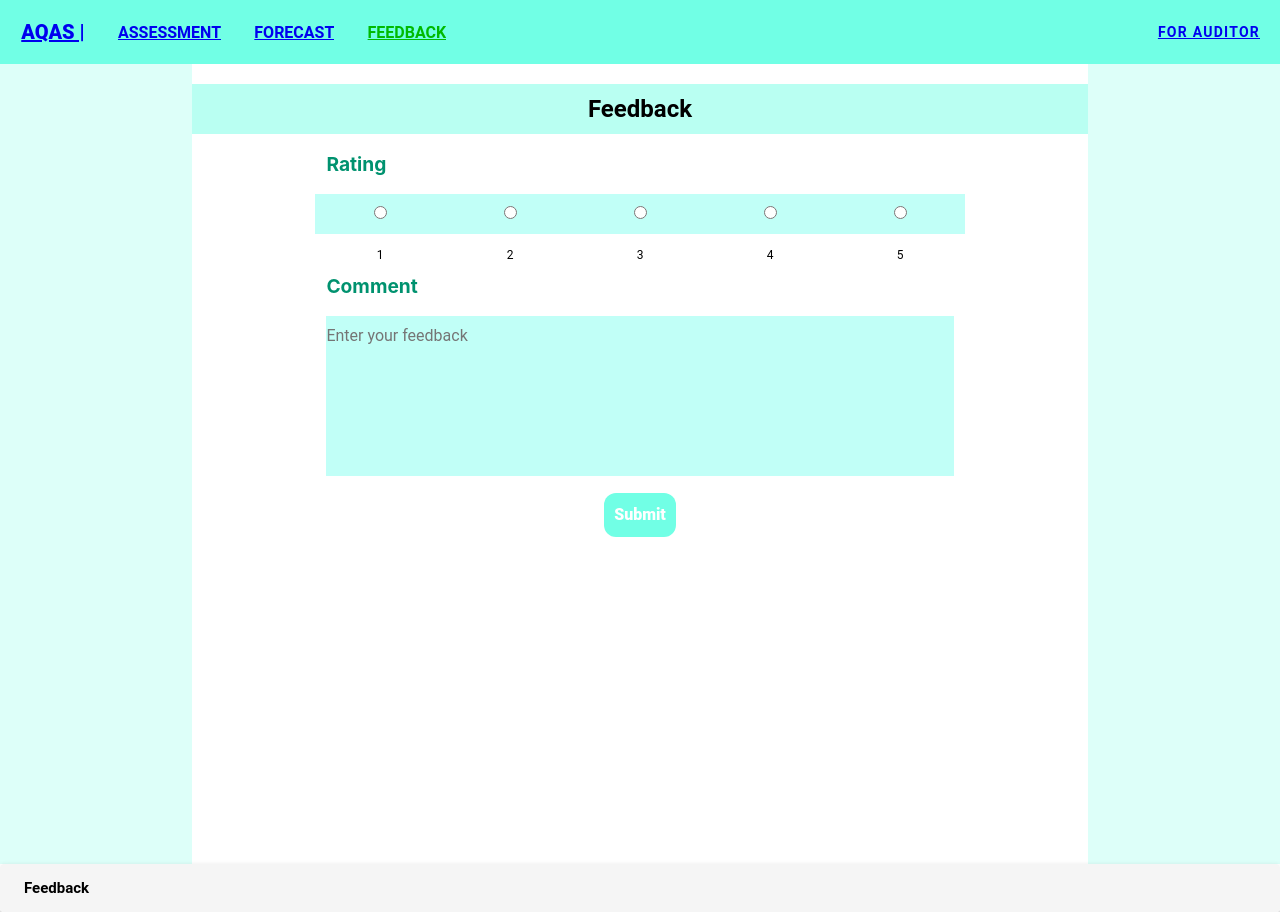
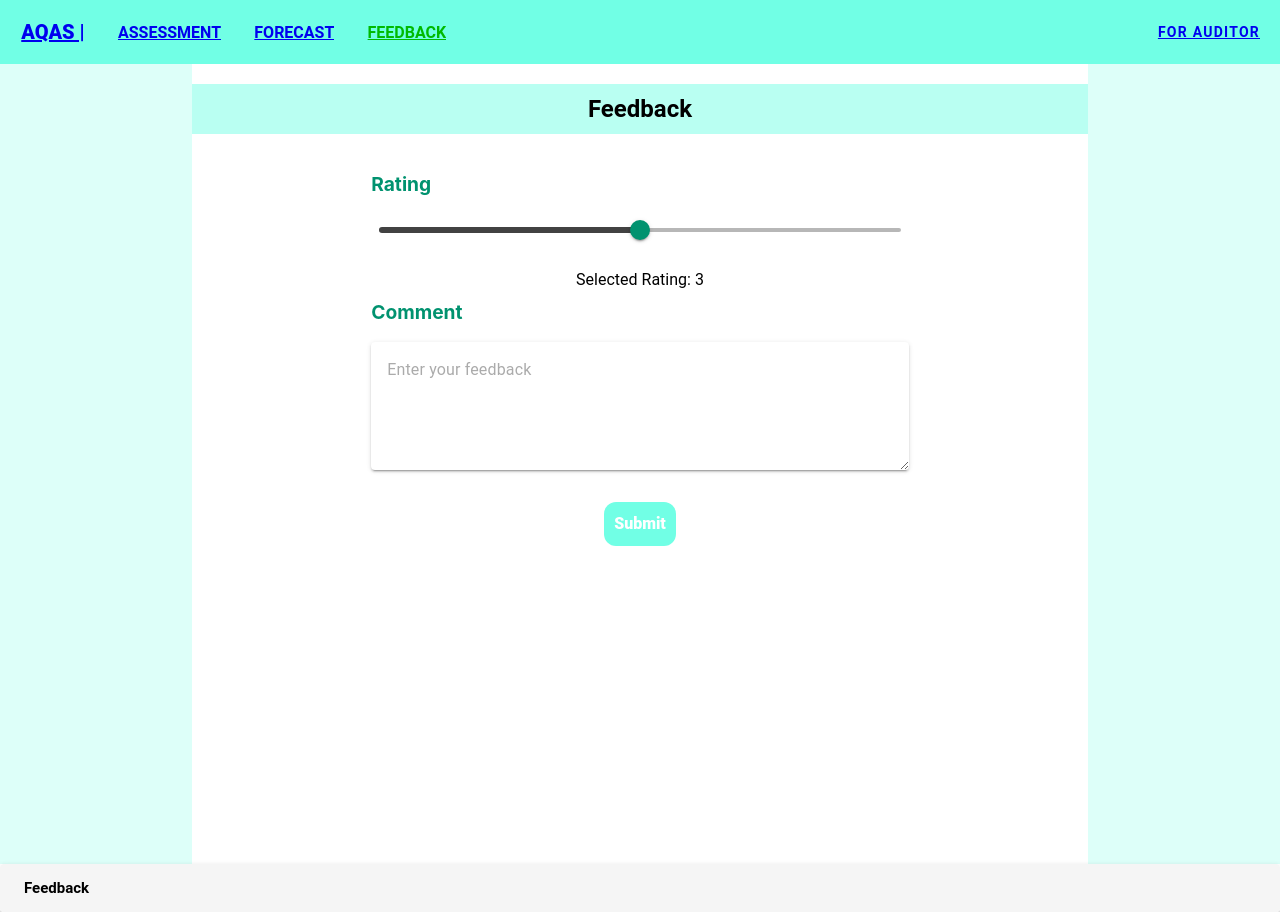
Before and after one commit to sodaop12/Air-Quality-Assessment-System-Front-end, a Vue app: page /feedback in a window 1280 px wide. Built offline with nearby package versions, Linux system fonts and the light colour scheme.

Commit message:
Feedback: Update ui

```diff
--- a/src/views/FeedbackView.vue
+++ b/src/views/FeedbackView.vue
@@ -9,37 +9,32 @@
         <div class="feedback">
           <h2 class="section-title">Feedback</h2>
 
-          <div class="center-content">
+          <div class="center-content" style="width: 60%">
             <div class="DH_Box"></div>
             <label class="title">Rating</label>
-            <div class="rating">
-              <label class="rate-background" v-for="score in 5" :key="score">
-                <input
-                  type="radio"
-                  :id="'rating-' + score"
-                  :value="score"
-                  v-model="selectedScore"
-                  @click="updateSelectedScore(score)"
-                />
-                <label :for="'rating-' + score">
-                  <i
-                    class="fas fa-star"
-                    :class="{ selected: selectedScore >= score }"
-                  ></i>
-                  <span class="star-label">{{ score }}</span>
-                </label>
-              </label>
-            </div>
+
+            <!-- Use v-slider for rating with custom styles -->
+            <v-slider
+              v-model="rating"
+              :step="1"
+              min="1"
+              max="5"
+              thumb-color="#00926f"
+              tick-size="10"
+            />
+
+            <!-- Display the selected rating -->
+            <div class="selected-rating">Selected Rating: {{ rating }}</div>
 
             <label class="title">Comment</label>
             <div class="comment">
-              <textarea
+              <v-textarea
                 class="comment-background"
                 v-model="feedback"
                 rows="4"
                 placeholder="Enter your feedback"
-                style="outline: none"
-              ></textarea>
+                variant="solo-inverted"
+              ></v-textarea>
             </div>
           </div>
           <button class="submit-button" @click="submitFeedback">Submit</button>
@@ -56,24 +51,17 @@
 export default {
   data() {
     return {
+      rating: 3,
       feedback: "",
-      selectedScore: null,
     };
   },
   methods: {
-    updateSelectedScore(score) {
-      if (this.selectedScore === score) {
-        this.selectedScore = score - 1; // Deselect the star
-      } else {
-        this.selectedScore = score; // Select the star
-      }
-    },
     async submitFeedback() {
       if (!this.feedback.trim()) {
         alert("Please provide feedback before submitting.");
         return;
       }
-      const feedbackWithScore = `${this.feedback} (${this.selectedScore})`;
+      const feedbackWithScore = `${this.feedback} (${this.rating})`;
       console.log("Feedback with Score:", feedbackWithScore);
       try {
         const response = await fetch("http://127.0.0.1:5000/submit_feedback", {
@@ -170,11 +158,9 @@ input {
 .center-content {
   text-align: center;
   width: 100%;
-}
-
-.rate-background,
-.comment-background {
-  background: #c1fff7;
+  margin: 0 auto; /* Center the content horizontally */
+  display: flex;
+  flex-direction: column;
 }
 
 .content {
```
